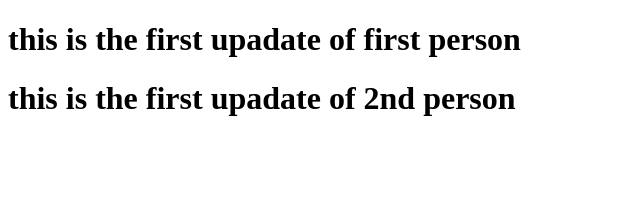
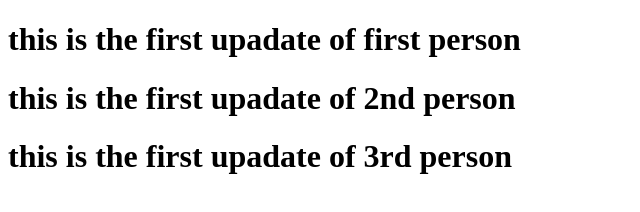
Before and after one commit to Gundashruthi/fetch1, a plain HTML site: page 15-9-25.html in a window 1280 px wide. Shown: the whole page, without its empty margins (0-640 px from the left). Drawn offline with Linux system fonts and the light colour scheme.

Commit message:
3rd message

```diff
--- a/15-9-25.html
+++ b/15-9-25.html
@@ -8,5 +8,6 @@
 <body>
     <h1>this is the first upadate of first person</h1>
     <h1>this is the first upadate of 2nd person</h1>
+    <h1>this is the first upadate of 3rd person</h1>
 </body>
 </html>
```
